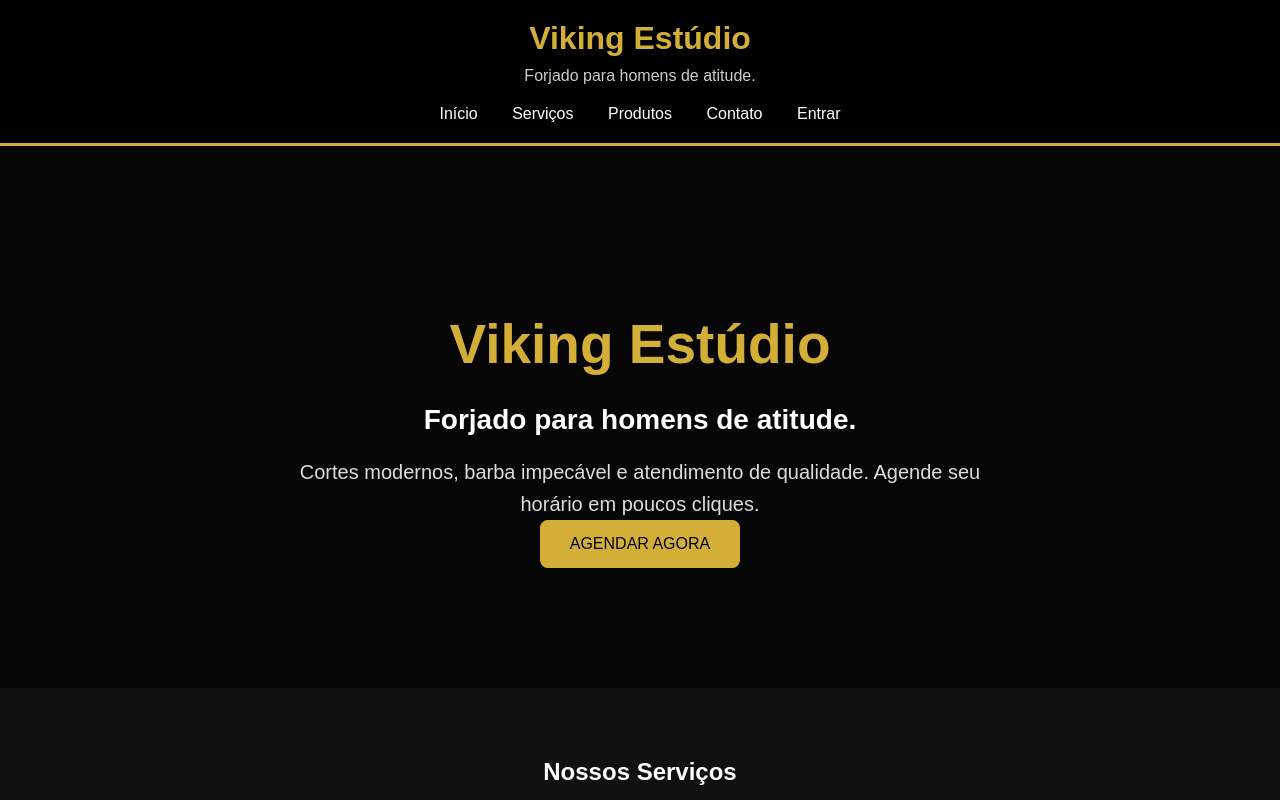
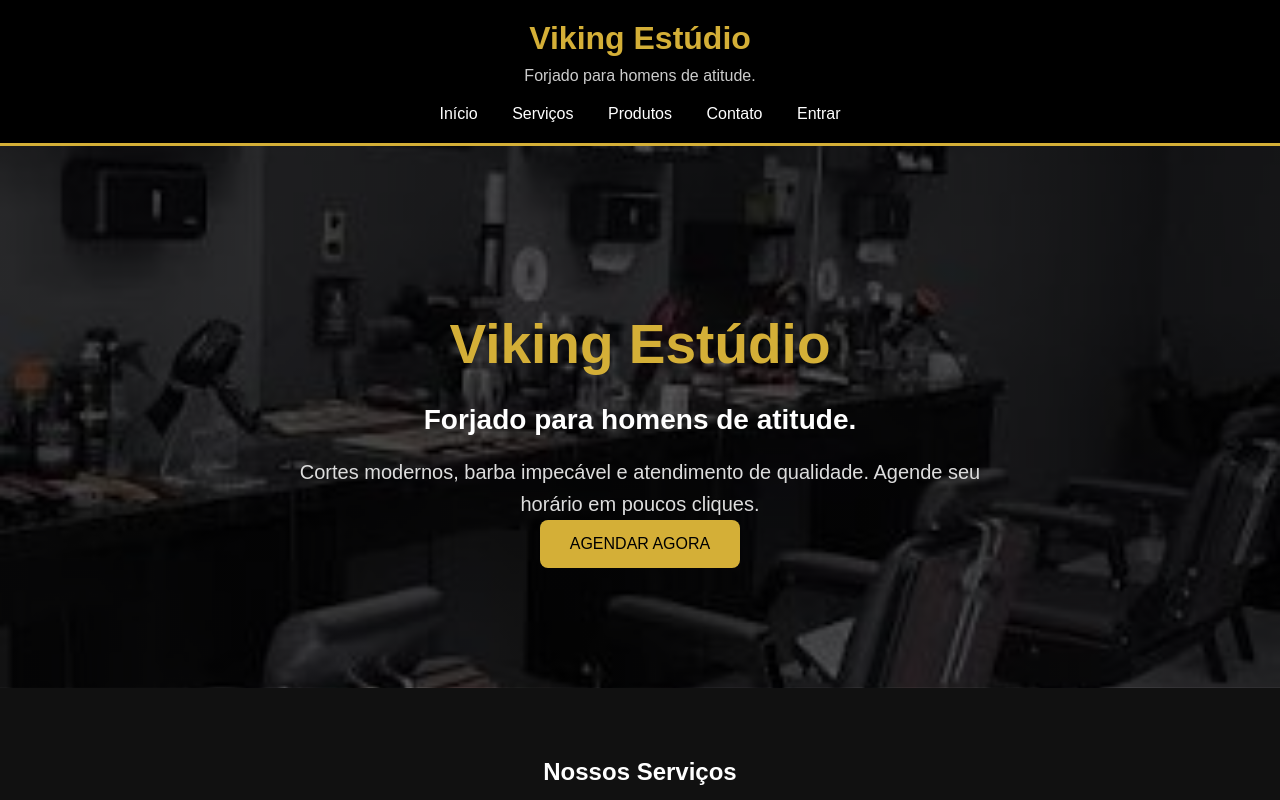
Before and after one commit to sralmeida8907-dot/Vikings-Studio, a plain HTML site: page index.html in a window 1280 px wide. Shown: the top 800 px of the page. Drawn offline with Linux system fonts and the light colour scheme; the site is published under a folder, as on GitHub Pages, so addresses that start at the root find nothing.

Commit message:
Update style.css

```diff
--- a/css/style.css
+++ b/css/style.css
@@ -64,12 +64,12 @@ footer {
 #inicio {
     background:
         linear-gradient(rgba(0,0,0,0.65), rgba(0,0,0,0.65)),
-        url("/Vikings-Studio/img/banner.jpg");
+        url("../img/banner.jpg");
     background-size: cover;
     background-position: center;
     background-repeat: no-repeat;
+    padding: 120px 20px;
     text-align: center;
-    padding: 120px 20px;
 }
 
 #inicio h2 {
```
